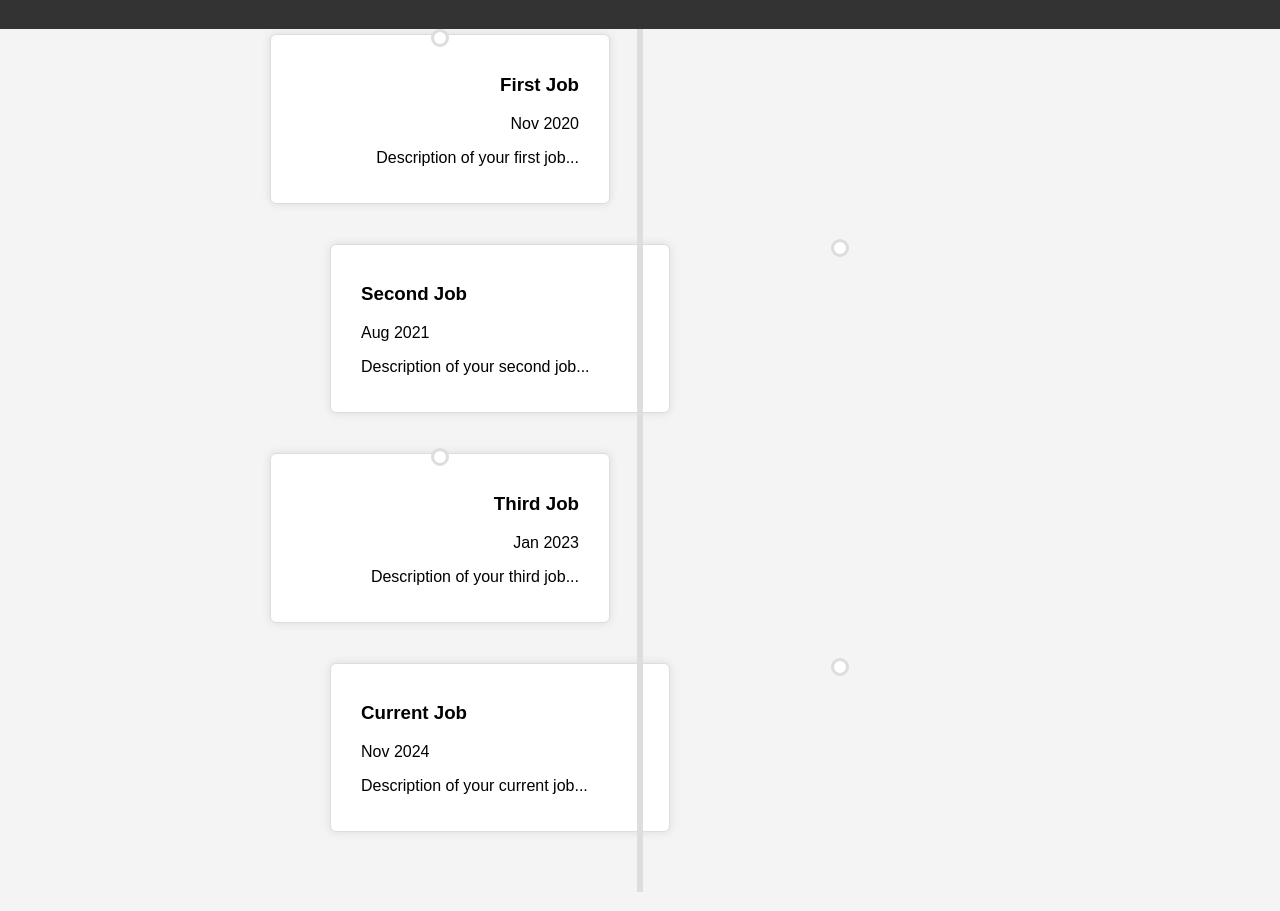
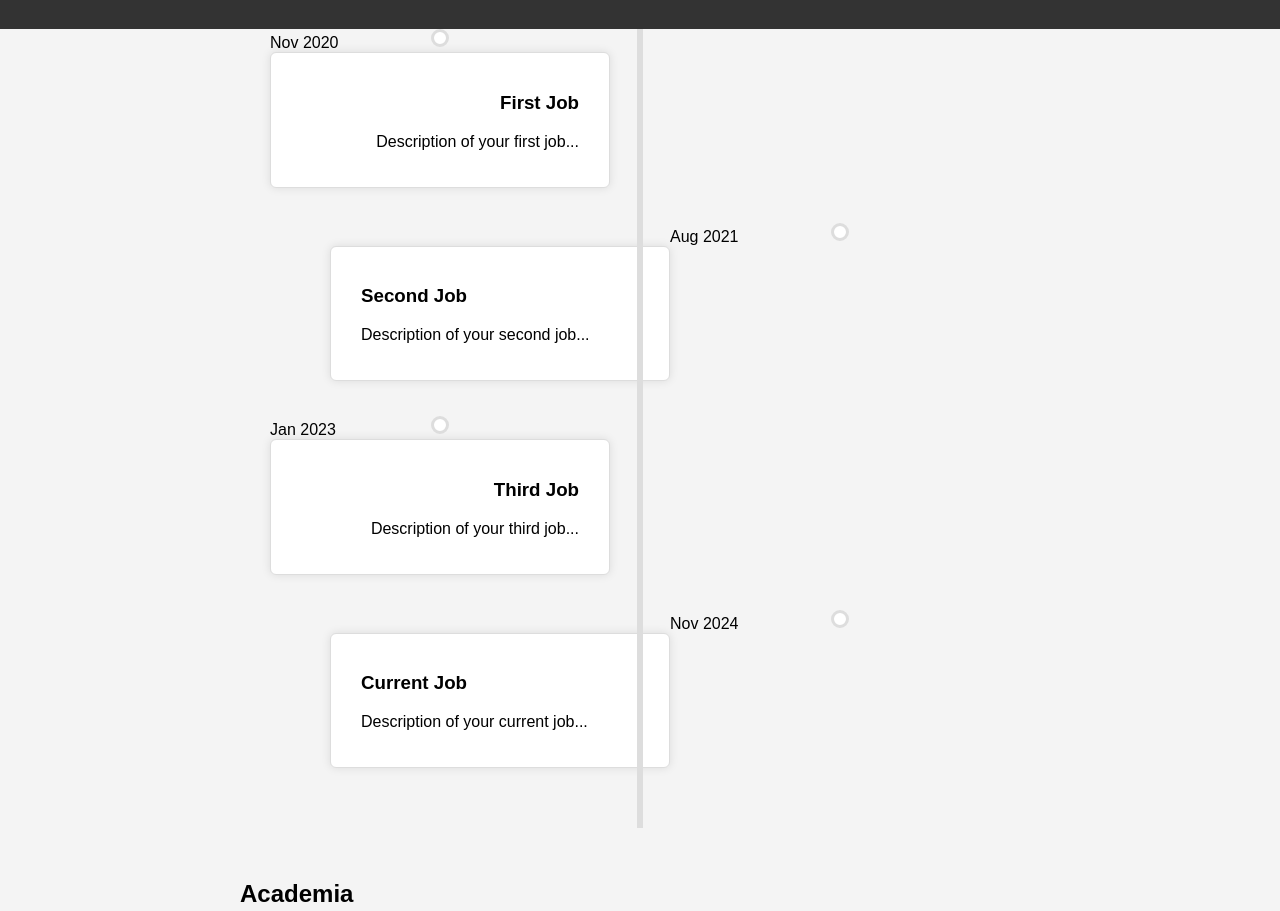
Before and after one commit to AaronJKey95/About_Me, a plain HTML site: page index.html in a window 1280 px wide. Shown: the part 771-1682 px from the top of the page. Drawn offline with Linux system fonts and the light colour scheme.

Commit message:
Update index.html

```diff
--- a/index.html
+++ b/index.html
@@ -46,30 +46,30 @@
             <h2>Career</h2>
             <div class="timeline">
                 <div class="timeline-item">
+                    <div class="timeline-date">Nov 2020</div>
                     <div class="timeline-content">
                         <h3>First Job</h3>
-                        <span>Nov 2020</span>
                         <p>Description of your first job...</p>
                     </div>
                 </div>
                 <div class="timeline-item">
+                    <div class="timeline-date">Aug 2021</div>
                     <div class="timeline-content">
                         <h3>Second Job</h3>
-                        <span>Aug 2021</span>
                         <p>Description of your second job...</p>
                     </div>
                 </div>
                 <div class="timeline-item">
+                    <div class="timeline-date">Jan 2023</div>
                     <div class="timeline-content">
                         <h3>Third Job</h3>
-                        <span>Jan 2023</span>
                         <p>Description of your third job...</p>
                     </div>
                 </div>
                 <div class="timeline-item">
+                    <div class="timeline-date">Nov 2024</div>
                     <div class="timeline-content">
                         <h3>Current Job</h3>
-                        <span>Nov 2024</span>
                         <p>Description of your current job...</p>
                     </div>
                 </div>
```
